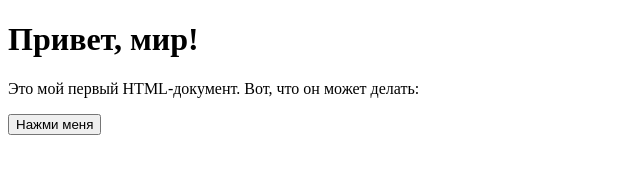
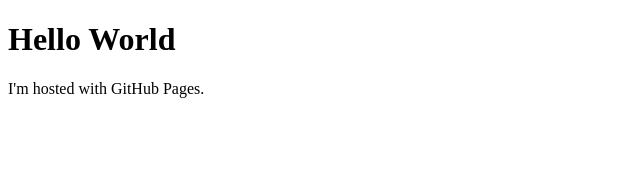
Before and after one commit to Fikkich/fikkich.github.io, a plain HTML site: page index.html in a window 1280 px wide. Shown: the whole page, without its empty margins (0-640 px from the left). Drawn offline with Linux system fonts and the light colour scheme.

Commit message:
Update index.html

```diff
--- a/index.html
+++ b/index.html
@@ -1,13 +1,7 @@
 <!DOCTYPE html>
-<html lang="en">
-<head>
-    <meta charset="UTF-8">
-    <meta name="viewport" content="width=device-width, initial-scale=1.0">
-    <title>Моя первая страница</title>
-</head>
+<html>
 <body>
-    <h1>Привет, мир!</h1>
-    <p>Это мой первый HTML-документ. Вот, что он может делать:</p>
-    <button onclick="alert('Вы нажали на кнопку!')">Нажми меня</button>
+<h1>Hello World</h1>
+<p>I'm hosted with GitHub Pages.</p>
 </body>
 </html>
```
